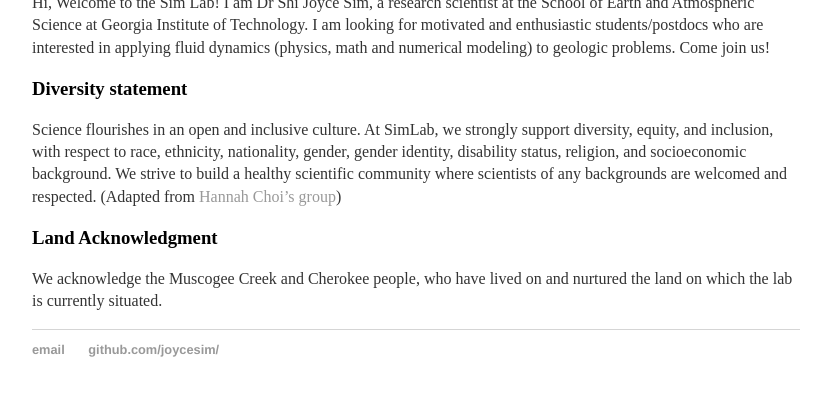
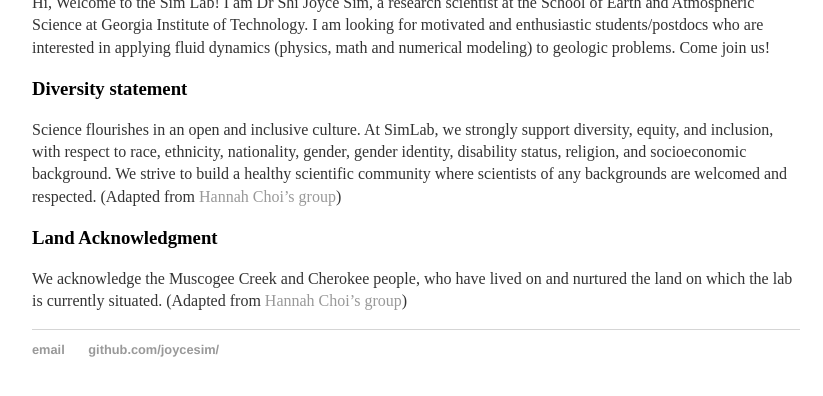
Before and after one commit to joycesim/joycesim.github.io, a Jekyll site: the page built from index.md, in a window 1280 px wide, cut to the strip 1006-1423 px from the top of the page. Shown: the top 396 px of the strip, without its empty margins (224-1047 px from the left). Built offline with Jekyll 4.4.1, drawn with Linux system fonts in a browser that asks for light colours.

Commit message:
Update index.md

```diff
--- a/index.md
+++ b/index.md
@@ -14,4 +14,4 @@ Hi, Welcome to the Sim Lab! I am Dr Shi Joyce Sim, a research scientist at the S
 Science flourishes in an open and inclusive culture. At SimLab, we strongly support diversity, equity, and inclusion, with respect to race, ethnicity, nationality, gender, gender identity, disability status, religion, and socioeconomic background. We strive to build a healthy scientific community where scientists of any backgrounds are welcomed and respected. (Adapted from [Hannah Choi's group](https://hannahchoi.math.gatech.edu/))
 
 ### Land Acknowledgment
-We acknowledge the Muscogee Creek and Cherokee people, who have lived on and nurtured the land on which the lab is currently situated.
+We acknowledge the Muscogee Creek and Cherokee people, who have lived on and nurtured the land on which the lab is currently situated. (Adapted from [Hannah Choi's group](https://hannahchoi.math.gatech.edu/))
```
